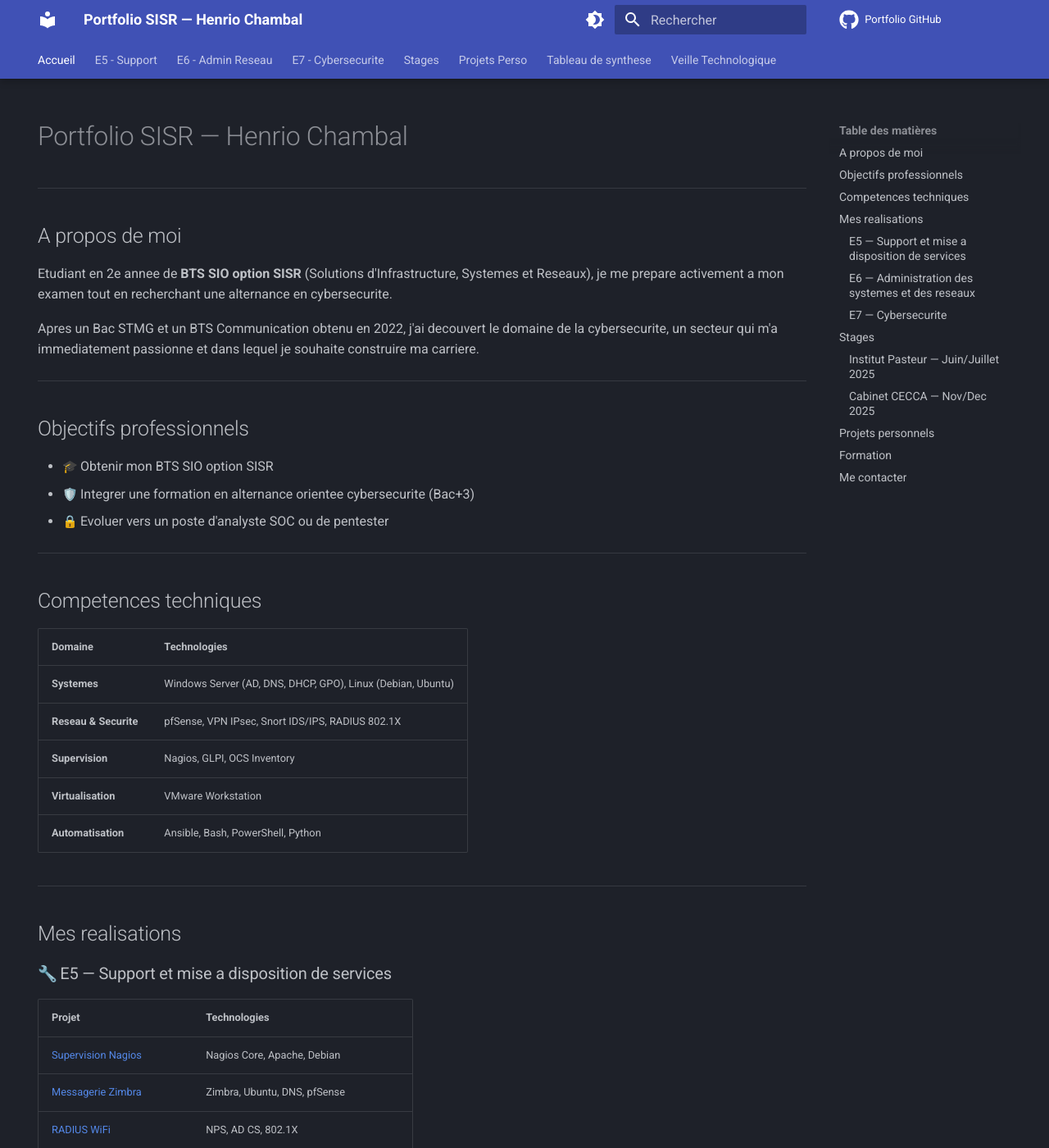
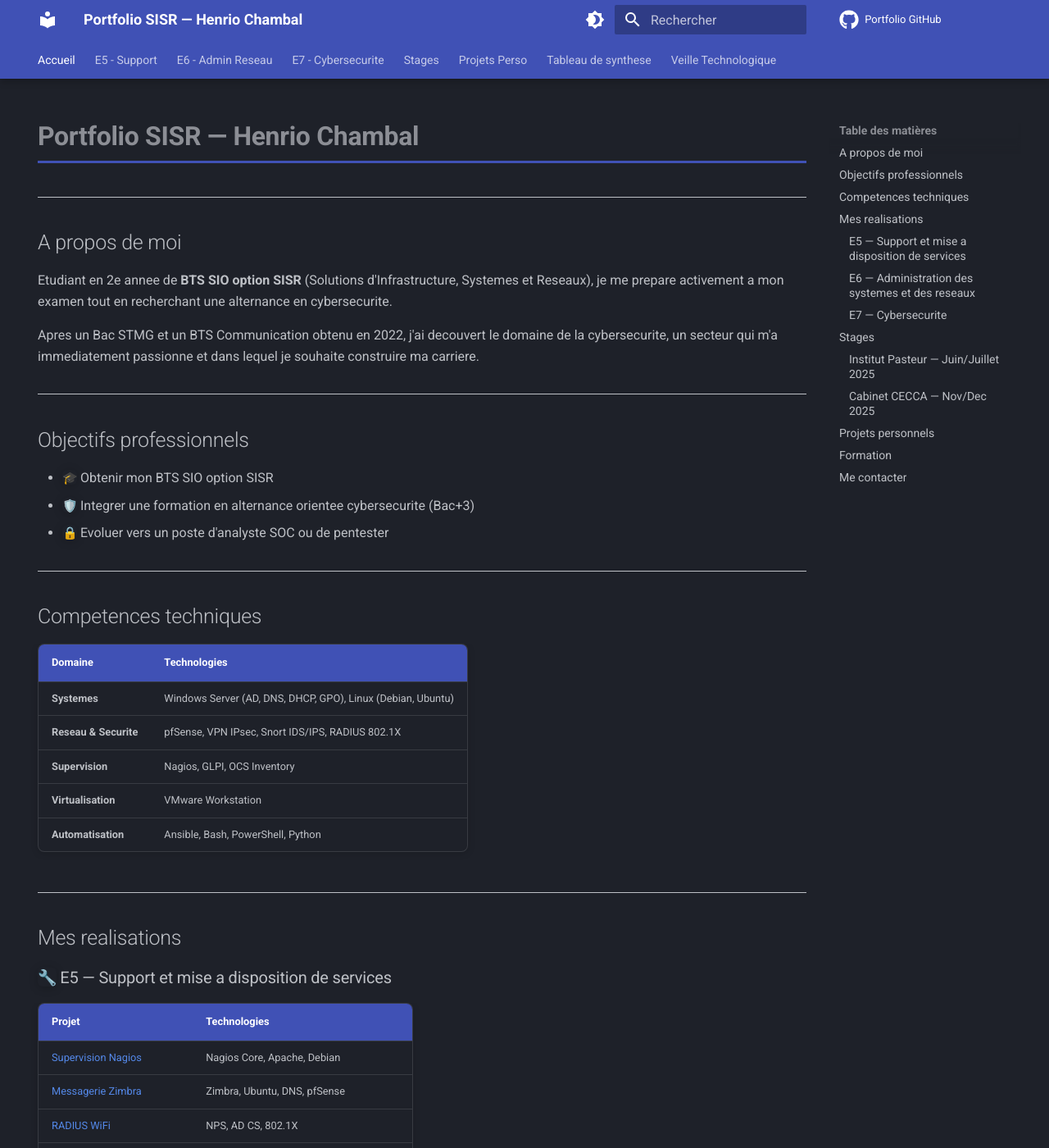
Before and after one commit to hnrio1/Portefolio-Sisr-, an MkDocs documentation site: the page built from docs/index.md, in a window 1280 px wide and 1400 px high. Shown: the whole window at 82% size. Built offline with MkDocs 1.6.1 and Material for MkDocs 9.7.7, drawn with Linux system fonts in a browser that asks for light colours; emoji names are drawn with the system emoji font; comment, search, counter and statistics services are not loaded.

Commit message:
Style ameliore + chargement instantane des pages

```diff
--- /dev/null
+++ b/docs/stylesheets/extra.css
@@ -0,0 +1,88 @@
+/* Tables plus propres */
+.md-typeset table:not([class]) {
+  border-radius: 8px;
+  overflow: hidden;
+  box-shadow: 0 2px 8px rgba(0,0,0,0.15);
+}
+
+.md-typeset table:not([class]) thead {
+  background-color: var(--md-primary-fg-color);
+  color: var(--md-primary-bg-color);
+}
+
+.md-typeset table:not([class]) th {
+  font-weight: 600;
+  padding: 12px 16px;
+}
+
+.md-typeset table:not([class]) td {
+  padding: 10px 16px;
+}
+
+.md-typeset table:not([class]) tbody tr:hover {
+  background-color: rgba(var(--md-primary-fg-color--rgb), 0.05);
+}
+
+/* Liens PDF avec icone */
+a[href$=".pdf"]::before {
+  content: "📄 ";
+}
+
+a[href$=".xlsx"]::before {
+  content: "📊 ";
+}
+
+/* Page d'accueil */
+.md-typeset h1 {
+  font-weight: 700;
+  border-bottom: 3px solid var(--md-primary-fg-color);
+  padding-bottom: 8px;
+}
+
+.md-typeset h2 {
+  margin-top: 1.5em;
+}
+
+/* Meilleur espacement general */
+.md-typeset hr {
+  margin: 2em 0;
+  border-color: rgba(var(--md-primary-fg-color--rgb), 0.2);
+}
+
+/* Images responsives */
+.md-typeset img {
+  border-radius: 6px;
+  box-shadow: 0 2px 12px rgba(0,0,0,0.2);
+  max-width: 100%;
+}
+
+/* Boutons de telechargement */
+.md-typeset a[href$=".pdf"],
+.md-typeset a[href$=".xlsx"] {
+  display: inline-block;
+  padding: 6px 14px;
+  border-radius: 6px;
+  background-color: rgba(var(--md-primary-fg-color--rgb), 0.1);
+  text-decoration: none;
+  font-weight: 500;
+  transition: background 0.2s;
+}
+
+.md-typeset a[href$=".pdf"]:hover,
+.md-typeset a[href$=".xlsx"]:hover {
+  background-color: rgba(var(--md-primary-fg-color--rgb), 0.2);
+}
+
+/* Code blocks */
+.md-typeset code {
+  border-radius: 4px;
+}
+
+/* Footer social links */
+.md-social__link {
+  transition: transform 0.2s;
+}
+
+.md-social__link:hover {
+  transform: scale(1.2);
+}
--- a/mkdocs.yml
+++ b/mkdocs.yml
@@ -20,11 +20,14 @@
         icon: material/brightness-7
         name: Mode sombre
   features:
+    - navigation.instant
+    - navigation.instant.progress
     - navigation.sections
     - navigation.top
     - navigation.tabs
     - navigation.tabs.sticky
     - navigation.indexes
+    - navigation.path
     - search.highlight
     - search.suggest
     - content.code.copy
@@ -92,6 +95,9 @@
       emoji_index: !!python/name:material.extensions.emoji.twemoji
       emoji_generator: !!python/name:material.extensions.emoji.to_svg
 
+extra_css:
+  - stylesheets/extra.css
+
 extra_javascript:
   - javascripts/extra.js
 
```
